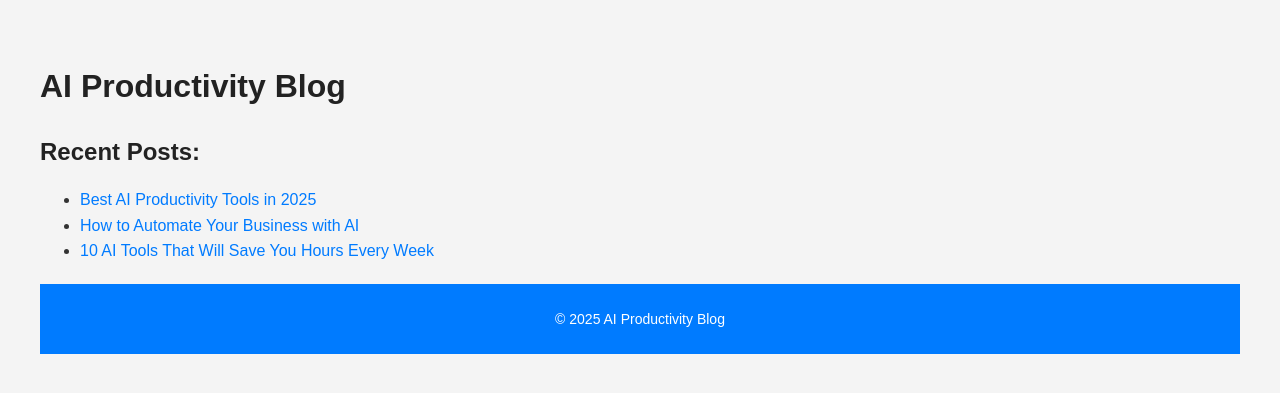
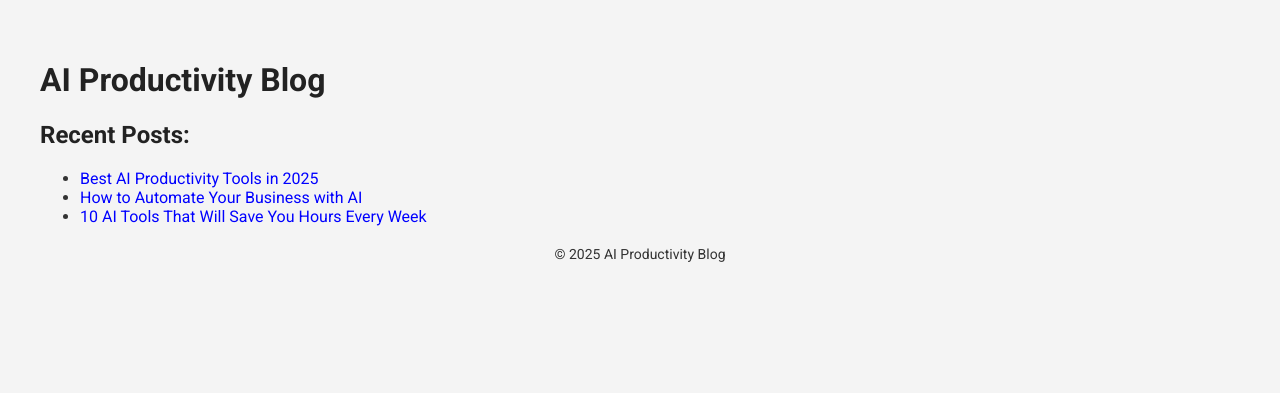
Before and after one commit to peterb45/ai-productivity-blog, a Jekyll site: the page built from README.md, in a window 1280 px wide. Shown: the top 393 px of the page. Built offline with Jekyll 4.4.1, drawn with Linux system fonts in a browser that asks for light colours; our own code applies the rules of GitHub Pages for plain Markdown files.

Commit message:
Update style.css

```diff
--- a/assets/css/style.css
+++ b/assets/css/style.css
@@ -1,22 +1,24 @@
-/* Base styling */
+/* Import Google Fonts */
+@import url('https://fonts.googleapis.com/css2?family=Roboto:wght@400;700&display=swap');
+
+/* Global Styles */
 body {
-    font-family: Arial, sans-serif;
+    font-family: 'Roboto', sans-serif;
+    background-color: #f4f4f4;
     margin: 20px;
     padding: 20px;
-    background-color: #f4f4f4;
     color: #333;
-    line-height: 1.6;
 }
 
-/* Header styling */
+/* Heading Styles */
 h1, h2, h3 {
+    font-weight: 700;
     color: #222;
-    margin-bottom: 10px;
 }
 
-/* Links */
+/* Link Styles */
 a {
-    color: #007bff;
+    color: blue;
     text-decoration: none;
 }
 
@@ -24,57 +26,9 @@ a:hover {
     text-decoration: underline;
 }
 
-/* Navigation Bar */
-nav {
-    background: #007bff;
-    padding: 10px;
+/* Footer Styles */
+footer {
+    margin-top: 20px;
     text-align: center;
-}
-
-nav a {
-    color: #fff;
-    padding: 10px 15px;
-    text-decoration: none;
-    font-weight: bold;
-}
-
-nav a:hover {
-    background: #0056b3;
-    border-radius: 5px;
-}
-
-/* Content Wrapper */
-.container {
-    max-width: 800px;
-    margin: 0 auto;
-    padding: 20px;
-    background: #fff;
-    box-shadow: 0 0 10px rgba(0, 0, 0, 0.1);
-    border-radius: 5px;
-}
-
-/* Blog Post Styling */
-.post-title {
-    font-size: 24px;
-    font-weight: bold;
-}
-
-.post-meta {
-    font-size: 14px;
-    color: #777;
-}
-
-.post-content {
-    font-size: 16px;
-    text-align: justify;
-}
-
-/* Footer */
-footer {
-    text-align: center;
-    margin-top: 20px;
-    padding: 10px;
-    background: #007bff;
-    color: #fff;
     font-size: 14px;
 }
```
